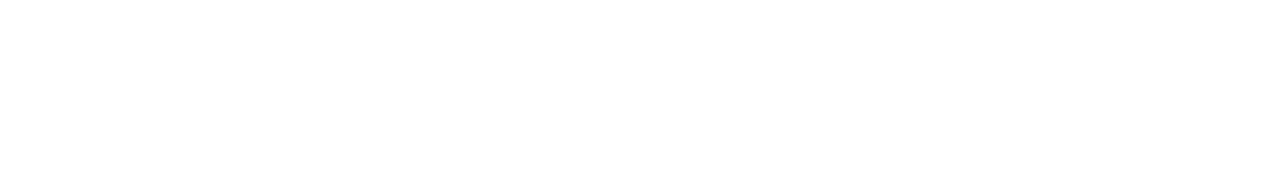
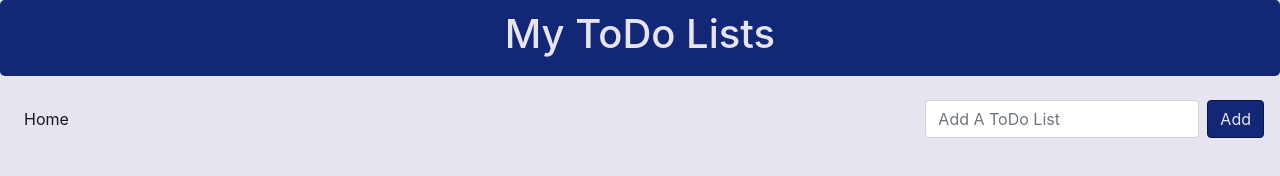
Before and after one commit to Mass6000/P2_todo, a website: page index.html in a window 1280 px wide. Shown: the top 176 px of the page. Drawn offline with nearby package versions, Linux system fonts and the light colour scheme.

Commit message:
Initial Colors and Layout Selected - Next JavaScript for ToDo Lists

```diff
--- a/index.html
+++ b/index.html
@@ -2,9 +2,50 @@
 <html lang="en">
 <head>
     <meta charset="UTF-8">
-    <title>Title</title>
+    <meta name="viewport"
+          content="width=device-width, initial-scale=1, shrink-to-fit=no">
+    <title>My ToDo Lists</title>
+    <script defer src="https://code.jquery.com/jquery-3.3.1.slim.min.js"
+            integrity="sha384-q8i/X+965DzO0rT7abK41JStQIAqVgRVzpbzo5smXKp4YfRvH+8abtTE1Pi6jizo"
+            crossorigin="anonymous"></script>
+    <script defer src="https://cdnjs.cloudflare.com/ajax/libs/popper.js/1.14.7/umd/popper.min.js"
+            integrity="sha384-UO2eT0CpHqdSJQ6hJty5KVphtPhzWj9WO1clHTMGa3JDZwrnQq4sF86dIHNDz0W1"
+            crossorigin="anonymous"></script>
+    <script defer src="https://stackpath.bootstrapcdn.com/bootstrap/4.3.1/js/bootstrap.min.js"
+            integrity="sha384-JjSmVgyd0p3pXB1rRibZUAYoIIy6OrQ6VrjIEaFf/nJGzIxFDsf4x0xIM+B07jRM"
+            crossorigin="anonymous"></script>
+    <script defer src="script.js"></script>
+    <link rel="stylesheet"
+          href="https://stackpath.bootstrapcdn.com/bootstrap/4.3.1/css/bootstrap.min.css"
+          integrity="sha384-ggOyR0iXCbMQv3Xipma34MD+dH/1fQ784/j6cY/iJTQUOhcWr7x9JvoRxT2MZw1T"
+          crossorigin="anonymous">
+    <link rel="stylesheet"
+          href="css/style.css"
+          type="text/css">
 </head>
 <body>
+    <div class="jumbotron">
+        <h1>My ToDo Lists</h1>
+    </div>
+    <div class="navContainer">
+        <!--navbar-light is the hamburger-->
+        <nav class="navbar navbar-expand-lg navbar-light">
+            <button class="navbar-toggler" type="button" data-toggle="collapse" data-target="#navbarTogglerDemo02" aria-controls="navbarTogglerDemo02" aria-expanded="false" aria-label="Toggle navigation">
+                <span class="navbar-toggler-icon"></span>
+            </button>
 
+            <div class="collapse navbar-collapse" id="navbarTogglerDemo02">
+                <ul class="navbar-nav mr-auto mt-2 mt-lg-0">
+                    <li class="nav-item active">
+                        <a class="nav-link" href="#">Home <span class="sr-only">(current)</span></a>
+                    </li>
+                </ul>
+                <form class="form-inline my-2 my-lg-0">
+                    <input class="form-control mr-sm-2" type="input" placeholder="Add A ToDo List">
+                    <button class="btn btn-outline-success my-2 my-sm-0" type="submit">Add</button>
+                </form>
+            </div>
+        </nav>
+    </div>
 </body>
 </html>
--- /dev/null
+++ b/scss/style.scss
@@ -0,0 +1,35 @@
+$myBackgroundLight: #E7E4EF;
+$myZebraColor: #C3C0C9;
+$myBackgroundDark: #0F0E0F;
+$myAccentColorOne: #122775;
+$myAccentColorTwo: #112057;
+$myAccentColorThree: #0B1544;
+$myJumboMargins: 15px;
+$myJumboPaddings: 10px;
+
+body {
+  background-color: $myBackgroundLight;
+  height: 2000px;
+}
+
+.jumbotron {
+  margin-bottom: $myJumboMargins;
+  padding-top: $myJumboPaddings;
+  padding-bottom: $myJumboPaddings;
+  background-color: $myAccentColorOne;
+  h1 {
+    text-align: center;
+    color: $myBackgroundLight;
+  }
+}
+.navContainer {
+  background-color: $myBackgroundLight;
+  .navbar-toggler {
+    border: 0px;
+  }
+  .btn {
+    background-color: $myAccentColorOne;
+    color: $myBackgroundLight;
+    border-color: $myAccentColorThree;
+  }
+}
```
Also changed, not shown: package.json (added, +27 -0 lines), css/style.css (added), style.css (deleted), 2 other files.
